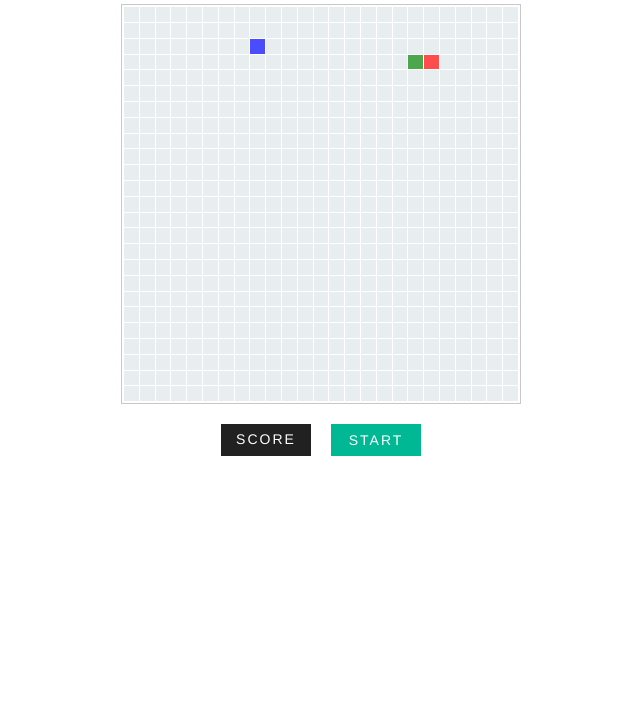
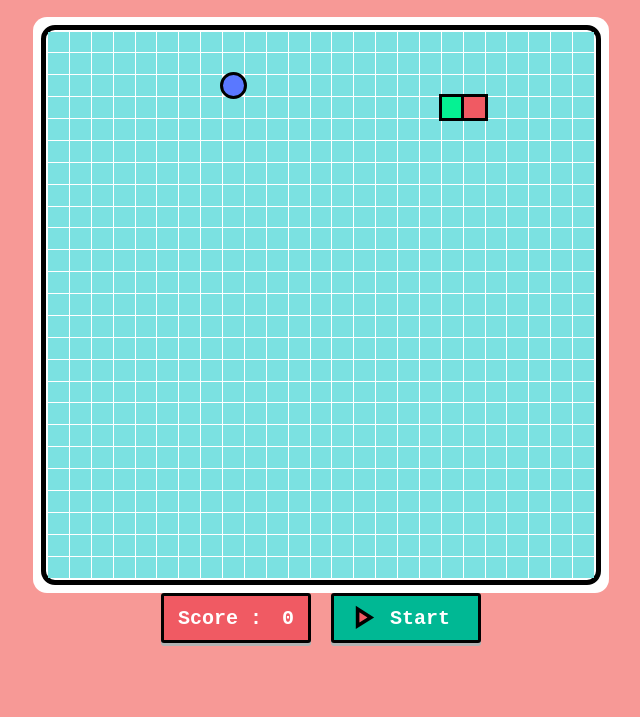
Before and after one commit to lavieen/JS-snake-game, a plain HTML site: page index.html in a window 1280 px wide. Shown: the part 107-824 px from the top of the page, without its empty margins (319-959 px from the left). After the commit the page ends 800 px from the top, so only its background shows below. Drawn offline with nearby package versions, Linux system fonts and the light colour scheme.

Commit message:
[PROD-0] Add keyboard controls and Refactor Design

```diff
--- a/index.html
+++ b/index.html
@@ -1,24 +1,49 @@
 <!DOCTYPE html>
 <html>
   <head>
-	<title>| Snake Game | </title>
-	<link rel="stylesheet" type="text/css" href="style.css">
+    <title>Snake Game - Akash Meshram</title>
+    <link rel="stylesheet" type="text/css" href="style.css" />
   </head>
   <body>
-	<h1 id="title">SNAKE GAME</h1>
-	<div class="Maze"></div>
+    <h1 id="title">The Snake</h1>
+    <div class="mazeShadow"><div class="Maze"></div></div>
     <div class="Controls">
-		<label class="result">Score</label>
-		<button class="start">Start</button>
-		<button class="stop hidden">Stop</button>
+      <div class="resultContainer">
+        <span>Score :</span>
+        <span class="result">0</span>
+      </div>
+      <button class="start">
+        <svg
+          xmlns="http://www.w3.org/2000/svg"
+          width="30"
+          height="30"
+          viewBox="0 0 25 25"
+          class="play"
+        >
+          <path d="M8 5v14l11-7z"></path>
+        </svg>
+        <span>Start</span>
+      </button>
+      <button class="stop hidden">
+        <svg
+          xmlns="http://www.w3.org/2000/svg"
+          width="30"
+          height="30"
+          viewBox="0 0 20 25"
+          class="stop"
+        >
+          <path d="M6 6h12v12H6z"></path>
+        </svg>
+        <span>Stop</span>
+      </button>
       <button class="reload hidden">Reload</button>
     </div>
-
   </body>
   <script
     src="https://code.jquery.com/jquery-3.3.1.min.js"
     integrity="sha256-FgpCb/KJQlLNfOu91ta32o/NMZxltwRo8QtmkMRdAu8="
-	crossorigin="anonymous"></script>
+    crossorigin="anonymous"
+  ></script>
   <script src="snake.js"></script>
   <script src="maze.js"></script>
 </html>
--- a/maze.js
+++ b/maze.js
@@ -5,17 +5,16 @@ let started = false;
 let food;
 let fcell;
 
-$(document).ready(function() {
+$(document).ready(function () {
   setUpMaze();
 });
-
 
 function setUpMaze() {
   for (let i = 0; i < SIZE; i++) {
     for (let j = 0; j < SIZE; j++) {
       let $cell = $("<div>", {
         class: "cell",
-    id: "cell-" + i + "-" + j
+        id: "cell-" + i + "-" + j,
       });
       $(".Maze").append($cell);
     }
@@ -37,7 +36,7 @@ function findFood() {
   do {
     food = {
       x: Math.floor(Math.random() * SIZE),
-   y: Math.floor(Math.random() * SIZE)
+      y: Math.floor(Math.random() * SIZE),
     };
     fcell = $("#cell-" + food.y + "-" + food.x);
   } while (fcell.hasClass("tail") || fcell.hasClass("head"));
@@ -45,9 +44,13 @@ function findFood() {
   fcell.addClass("food");
 }
 
-
-$(document).keydown(function(e) {
+$(document).keydown(function (e) {
+  console.log(e.which);
   switch (e.which) {
+    case 32: // pause ther game
+      if (started) stop();
+      else startGame();
+      break;
     case 39: // left
       if (snake.vx != -1) {
         snake.dir(1, 0);
@@ -78,33 +81,34 @@ $(document).keydown(function(e) {
   e.preventDefault();
 });
 
+function startGame() {
+  sID = setInterval(play, 100);
+  $(".start").addClass("hidden");
+  $(".stop").removeClass("hidden");
+  started = true;
+}
+
+function stop() {
+  clearInterval(sID);
+  $(".stop").addClass("hidden");
+  $(".start").removeClass("hidden");
+  started = false;
+}
+
 function gameover() {
   stop();
   $(".reload").removeClass("hidden");
   $(".start").addClass("hidden");
   $(".result").addClass("hidden");
   $(".Maze *").remove();
- $("#title").text(
-  "Game Over your score is " + snake.length
- );
+  $("#title").text("Game Over your score is " + snake.length);
 }
 
-
-$(".start").click(() => {
- sID = setInterval(play, 100);
- $(".start").addClass("hidden");
- $(".stop").removeClass("hidden");
-});
+$(".start").click(startGame);
 
 $(".stop").click(() => {
   stop();
 });
-
-function stop() {
- clearInterval(sID);
- $(".stop").addClass("hidden");
- $(".start").removeClass("hidden");
-}
 
 $(".reload").click(() => {
   $(".Maze *").remove();
--- a/style.css
+++ b/style.css
@@ -1,58 +1,99 @@
 * {
-     box-sizing: border-box
+  box-sizing: border-box;
 }
- html, body {
-     width: 100%;
-     height: 100%;
-     background: rgb(255, 255, 255);
-     font-family: 'Source Sans Pro', Helvetica, Arial, sans-serif;
+:root {
+  /* Game Colors */
+  --light-red: #f79996;
+  --red: #f05a63;
+  --blue: #7be1e1;
+  --grey: #b2b2b2;
+  --violet: #2800ff;
+  --violet-light: #5a78ff;
+  --pink: #ff7698;
+  --pink-light: #fec1ee;
+  --green: #05f293;
+  --green-light: #9be7d8;
+  --yellow: #ffff60;
+  --purple: #9480ff;
+  /* Game Setting */
+  --maze-size: 70vh;
+  --maze-num: 25;
+}
+html,
+body {
+  margin: 0;
+  padding: 0;
+  width: 100vw;
+  height: 100vh;
+  background: var(--light-red);
+  font-family: Roboto, "Open Sans", "Helvetica Neue", sans-serif;
 }
 body {
-     margin: 0;
+  padding: 10px 0 50px;
+  display: flex;
+  flex-direction: column;
+  justify-content: space-between;
+  align-items: center;
 }
- button{
-     overflow:visible;
-     border:0;
-     font:inherit;
-     -webkit-font-smoothing:inherit;
-     letter-spacing:inherit;
-     background:none;
-     cursor:pointer
+
+button {
+  overflow: visible;
+  border: 0;
+  font: inherit;
+  -webkit-font-smoothing: inherit;
+  letter-spacing: inherit;
+  background: none;
+  cursor: pointer;
 }
- :root {
-     --maze-size: 400px;
-     --maze-num: 25;
-}
+
 #title {
-     font-weight: 400;
+  color: #fff;
+  font-weight: 600;
   margin-top: 0.5em;
   font-size: 3em;
   letter-spacing: 4px;
   text-align: center;
 }
+
+.mazeShadow {
+  background: white;
+  display: inline-block;
+  padding: 8px;
+  border-radius: 14px;
+}
+
 .Maze {
+  border-radius: 14px;
   width: var(--maze-size);
   height: var(--maze-size);
-     margin: 20px auto;
   display: grid;
   grid-template-columns: repeat(var(--maze-num), auto);
   grid-template-rows: repeat(var(--maze-num), auto);
   grid-gap: 1px;
   padding: 2px;
-     border: 1px solid rgb(200, 200, 200);
+  border: 5px solid black;
 }
+
 .cell {
-     background-color: #dfe6e9;
-     opacity: 0.7;
+  background: var(--blue);
+}
+
+.food,
+.head,
+.tail {
+  border: 3px solid black;
+  margin: -3px;
+  z-index: 100;
 }
 .food {
-     background-color: blue;
+  background-color: var(--violet-light);
+  border-radius: 50%;
 }
 .head {
-     background-color: red;
+  background-color: var(--red);
 }
 .tail {
-     background-color: green;
+  background-color: var(--green);
 }
 .Controls {
   display: flex;
@@ -60,30 +101,55 @@
   justify-content: center;
   align-items: center;
 }
- .start, .stop, .reload, .result {
-     color: white;
-     width: 90px;
-     height: 32px;
-     padding: 7px 12px;
-     margin: 0 10px;
-     text-transform: uppercase;
+
+button,
+.resultContainer {
+  display: flex;
+  justify-content: space-between;
+  align-items: center;
+  background: var(--light-red);
+  border: 3px solid black;
+  border-radius: 3px;
+  margin: 0;
+  padding: 8px 14px;
+  fill: var(--red);
+  stroke: black;
+  stroke-width: 3px;
+  font-family: inherit;
+  font-size: 20px;
+  font-weight: bold;
+  box-shadow: 0 3px var(--grey);
+  cursor: pointer;
+  height: 50px;
+  width: 150px;
+  background: var(--blue);
+  color: #fff;
+  font-family: "Roboto Mono", monospace;
+}
+
+button span {
+  margin-left: 2px;
+  margin-right: 14px;
+}
+
+.resultContainer {
+  background-color: var(--red);
+  margin-right: 20px;
   text-align: center;
-     font-weight: 400;
-     letter-spacing: 2px;
-     font-size: 14px;
 }
- .result {
-     background-color: #212121;
-}
+
 .start {
   background-color: #00b894;
 }
+
 .stop {
   background-color: #d63031;
 }
+
 .reload {
   background-color: #d63031;
 }
+
 .hidden {
   display: none;
 }
```
Lines whose indentation alone changed are shown as unchanged.
